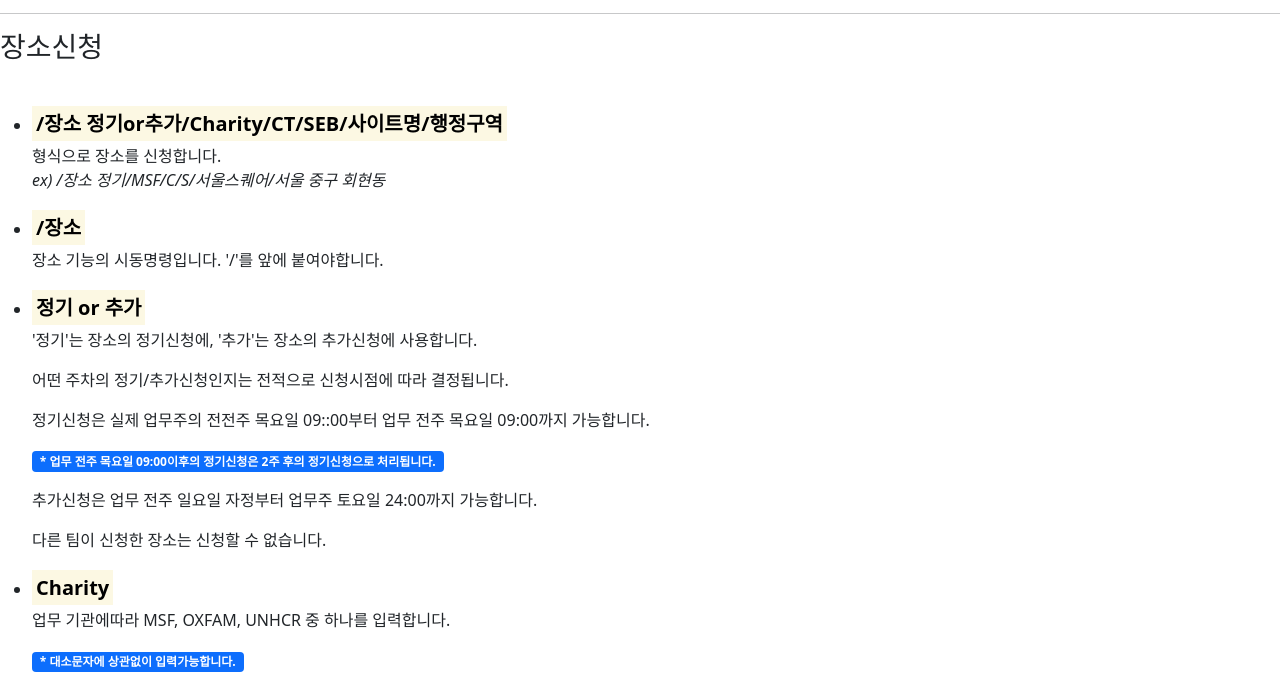
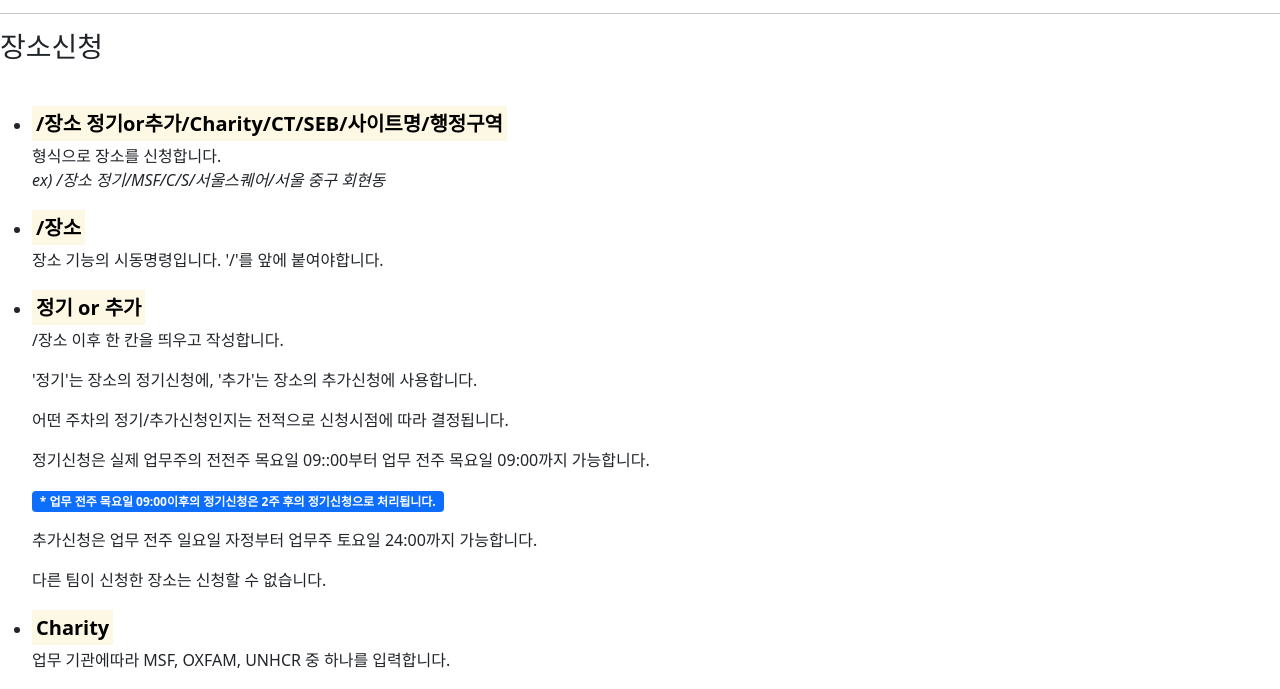
Before and after one commit to wjpark11/pn_location_manual, a plain HTML site: page index.html in a window 1280 px wide. Shown: the part 83-772 px from the top of the page. Drawn offline with nearby package versions, Linux system fonts and the light colour scheme.

Commit message:
modify html

```diff
--- a/index.html
+++ b/index.html
@@ -21,6 +21,7 @@
         </li>
         <li class="mb-4"><p class="h5"><strong><mark>/장소</mark></strong></p>장소 기능의 시동명령입니다. '/'를 앞에 붙여야합니다.</li>
         <li class="mb-4"><p class="h5"><strong><mark>정기 or 추가</mark></strong></p>
+            <p>/장소 이후 한 칸을 띄우고 작성합니다.</p>
             <p>'정기'는 장소의 정기신청에, '추가'는 장소의 추가신청에 사용합니다.</p>
             <p>어떤 주차의 정기/추가신청인지는 전적으로 신청시점에 따라 결정됩니다.</p>
             <p>정기신청은 실제 업무주의 전전주 목요일 09::00부터 업무 전주 목요일 09:00까지 가능합니다.</p>
```
